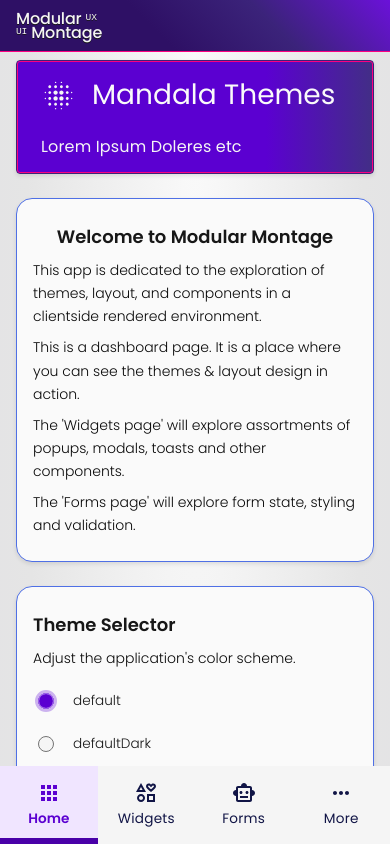
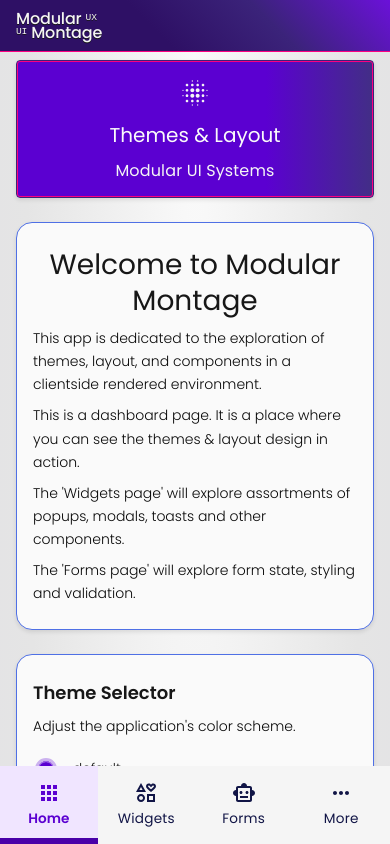
Before and after one commit to k3vnb/modular_montage, a React (Create React App) app: page /dashboard in a window 390 px wide. Built offline with nearby package versions, Linux system fonts and the light colour scheme.

Commit message:
enhance mobile responsiveness of page title, typography, adjust breakpoint, fix zIndex on bottom bar drawer

```diff
--- a/src/elements/AppBar/BottomBar/bin/DrawerClickaway.tsx
+++ b/src/elements/AppBar/BottomBar/bin/DrawerClickaway.tsx
@@ -21,7 +21,7 @@ export const DrawerClickaway = ({ children }: React.PropsWithChildren ): JSX.Ele
   return (
     <FocusTrap open={open}>
       <Box>
-        <Backdrop open={open} transitionDuration={transitionDuration} zIndex={0} />
+        <Backdrop open={open} transitionDuration={transitionDuration} zIndex={open ? 0 : -1} />
         <ClickAwayListener onClickAway={closeDrawer} mouseEvent="onMouseDown">
           <Box role="presentation">
             {children}
--- a/src/global/components/PageTitle/PageTitle.tsx
+++ b/src/global/components/PageTitle/PageTitle.tsx
@@ -15,62 +15,79 @@ export const PageTitle = ({
   title,
   description,
   icon: Icon = FlowerIcon,
-}: Props): JSX.Element => {
+}: Props) => {
   return (
-    <Hero
-      flexDirection="row"
-      alignItems="center"
-      gap={2}
-      marginTop={theme => ({
-        xxs: theme.spacing(-MAIN_CONTENT_PAGE_PADDING.Y_XXS + 1),
-        sm: theme.spacing(-MAIN_CONTENT_PAGE_PADDING.Y_SM),
-      })}
-      sx={{
-        color: theme => theme.styles.neutral[10],
-        padding: theme => theme.spacing(1, 2),
-      }}
-    >
+    <StyledHeroOuter>
+      <StyledHeroInner>
+        <Box display="flex" flexDirection="row" alignItems="center" gap={2}>
+          <Box component={Icon} alignSelf="start" fontSize={32} display={{ xxs: 'none', sm: 'block' }} />
           <Box
             display="flex"
-        flexDirection="row"
+            flexDirection={{ xxs: 'column', sm: 'row' }}
             alignItems="center"
-        flexWrap="wrap"
-        width="100%"
-        gap={3}
-        padding={theme => ({
-          xxs: theme.spacing(2,3),
-          md: theme.spacing(3,6),
-        })}
-        sx={{
-          color: theme => theme.styles.neutral[theme.styles.isDark ? 100 : 10],
-          background: theme => theme.styles.elements.main.gradients[1],
-          borderRadius: '4px',
-          border: theme => `1px solid ${theme.styles.primary.shades.dark[1]}`,
-          outline: theme => `1px solid ${theme.styles.primary.shades.accent}`,
-          outlineOffset: '-2px',
-          boxShadow: theme => theme.styles.shadow[1],
-        }}
+            gap={{ xxs: 1, sm: 3 }}
           >
-      <Box
-        display="flex"
-        flexDirection="row"
-        alignItems="center"
-        gap={2}
-      >
-        <Icon fontSize="large" />
+            <Box display="flex" flexShrink={0} alignItems="center" gap={{ xxs: 1, xs: 2 }} flexDirection={{ xxs: 'column', xs: 'row' }}>
+              <Box component={Icon} fontSize={32} display={{ xxs: 'block', sm: 'none' }} />
               <StyledTitle component="h2">{title}</StyledTitle>
             </Box>
-      {description && <StyledDescription component="p">{description}</StyledDescription>}
+            {description && <StyledDescription component="span">{description}</StyledDescription>}
           </Box>
-    </Hero>
+        </Box>
+      </StyledHeroInner>
+    </StyledHeroOuter>
   );
 };
 
 const StyledTitle = styled(Typography.H3)(({ theme }) => ({
   color: theme.styles.neutral[theme.styles.isDark ? 100 : 5],
+  [theme.breakpoints.down('sm')]: {
+    fontSize: '1.5rem',
+  },
+  [theme.breakpoints.down('xs')]: {
+    fontSize: '1.25rem',
+  },
 }));
 
 const StyledDescription = styled(Typography.H5)(({ theme }) => ({
   color: theme.styles.neutral[theme.styles.isDark ? 95 : 10],
   fontWeight: 400,
 }));
+
+const StyledHeroOuter = styled(Hero)(({ theme }) => ({
+  flexDirection: 'row',
+  alignItems: 'center',
+  gap: theme.spacing(3),
+  marginTop: theme.spacing(-MAIN_CONTENT_PAGE_PADDING.Y_SM),
+  padding: theme.spacing(1, 2),
+  color: theme.styles.neutral[10],
+  [theme.breakpoints.down('sm')]: {
+    marginTop: theme.spacing(-MAIN_CONTENT_PAGE_PADDING.Y_XXS + 1),
+    gap: theme.spacing(2),
+  },
+}));
+
+const StyledHeroInner = styled(Box)(({ theme }) => ({
+  width: '100%',
+  display: 'flex',
+  flexDirection: 'row',
+  alignItems: 'center',
+  flexWrap: 'wrap',
+  padding: theme.spacing(3, 6),
+  color: theme.styles.neutral[theme.styles.isDark ? 100 : 10],
+  background: theme.styles.elements.main.gradients[1],
+  borderRadius: theme.styles.borderRadius.sm,
+  border: `1px solid ${theme.styles.primary.shades.dark[1]}`,
+  outline: `1px solid ${theme.styles.primary.shades.accent}`,
+  boxShadow: theme.styles.shadow[1],
+  outlineOffset: '-2px',
+  [theme.breakpoints.down('sm')]: {
+    padding: theme.spacing(2, 3),
+    flexDirection: 'column',
+    alignItems: 'start',
+    gap: theme.spacing(1),
+  },
+  [theme.breakpoints.down('xs')]: {
+    alignItems: 'center',
+  },
+}));
--- a/src/global/components/Typography/Typography.tsx
+++ b/src/global/components/Typography/Typography.tsx
@@ -7,26 +7,37 @@ const UnstyledHeading = styled(Box)`
 	padding: 0;
 	border: 0;
 	font-size: 100%;
-	font: inherit;
 	color: ${props => props.theme.styles.neutral[90]};
 	vertical-align: baseline;
 `;
+
+const StyledH1 = styled(UnstyledHeading)(({ theme }) => ({
+	...theme.styles.headingH1,
+	[theme.breakpoints.down('sm')]: {
+		...theme.styles.headingH1Mobile,
+	},
+}));
+
+const StyledH2 = styled(UnstyledHeading)(({ theme }) => ({
+	...theme.styles.headingH2,
+	[theme.breakpoints.down('sm')]: {
+		...theme.styles.headingH2Mobile,
+	},
+}));
 
 type StyledHeadingProps = BoxProps & {
 	fontKey: ThemeFontKeys;
 };
 
-const options = {
+const StyledHeading = styled(UnstyledHeading, {
 	shouldForwardProp: (prop: string) => !['fontKey'].includes(prop),
-};
-
-const StyledHeading = styled(UnstyledHeading, options)<StyledHeadingProps>(({ theme, fontKey }) => ({
+})<StyledHeadingProps>(({ theme, fontKey }) => ({
 	color: theme.styles.neutral[90],
 	...theme.styles[fontKey],
 }));
 
-export const H1 = (props: BoxProps) => <StyledHeading component="h1" fontKey="headingH1" {...props} />;
-export const H2 = (props: BoxProps) => <StyledHeading component="h2" fontKey="headingH2" {...props} />;
+export const H1 = (props: BoxProps) => <StyledH1 component="h1" {...props} />;
+export const H2 = (props: BoxProps) => <StyledH2 component="h2" {...props} />;
 export const H3 = (props: BoxProps) => <StyledHeading component="h3" fontKey="headingH3" {...props} />;
 export const H4 = (props: BoxProps) => <StyledHeading component="h4" fontKey="headingH4" {...props} />;
 export const H5 = (props: BoxProps) => <StyledHeading component="h5" fontKey="headingH5" {...props} />;
--- a/src/pages/Dashboard/Dashboard.tsx
+++ b/src/pages/Dashboard/Dashboard.tsx
@@ -11,12 +11,12 @@ import { useGlobalContext } from 'contexts/GlobalContext';
 import { ThemeButtonExamples } from './components';
 import { LAYOUT_STYLES, type LayoutStyle } from 'layouts/types';
 
-export const Dashboard = (): JSX.Element => {
+export const Dashboard = () => {
   return (
     <Box display="flex" flexDirection="column" gap={3}>
-      <PageTitle title="Mandala Themes" icon={DashboardIcon} description="Lorem Ipsum Doleres etc" />
+      <PageTitle title="Themes & Layout" icon={DashboardIcon} description="Modular UI Systems" />
       <Tile showBorder variant="info" gap={1}  elevation={1}>
-        <Typography.H4 textAlign="center" mb={1}>Welcome to Modular Montage</Typography.H4>
+        <Typography.H3 textAlign="center" mb={1}>Welcome to Modular Montage</Typography.H3>
         <Typography.Body>
           This app is dedicated to the exploration of themes, layout, and components in a clientside rendered environment.
         </Typography.Body>
--- a/src/theme/breakpoints.ts
+++ b/src/theme/breakpoints.ts
@@ -1,6 +1,6 @@
 const breakpoints = {
   xxs: 0, // substandard narrow phone
-  xs: 300, // phone
+  xs: 400, // phone
   sm: 600, // tablet
   md: 900, // small laptop
   lg: 1200, // desktop
```
Lines whose indentation alone changed are shown as unchanged.
